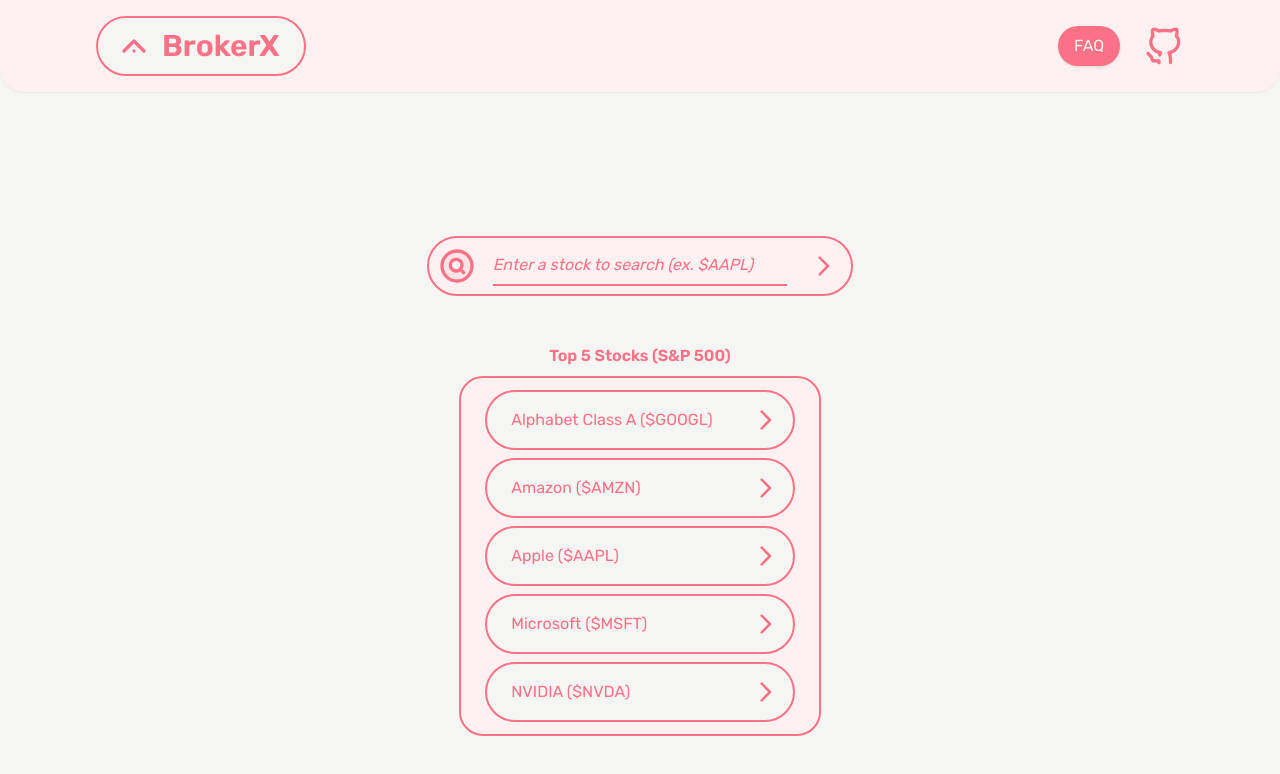
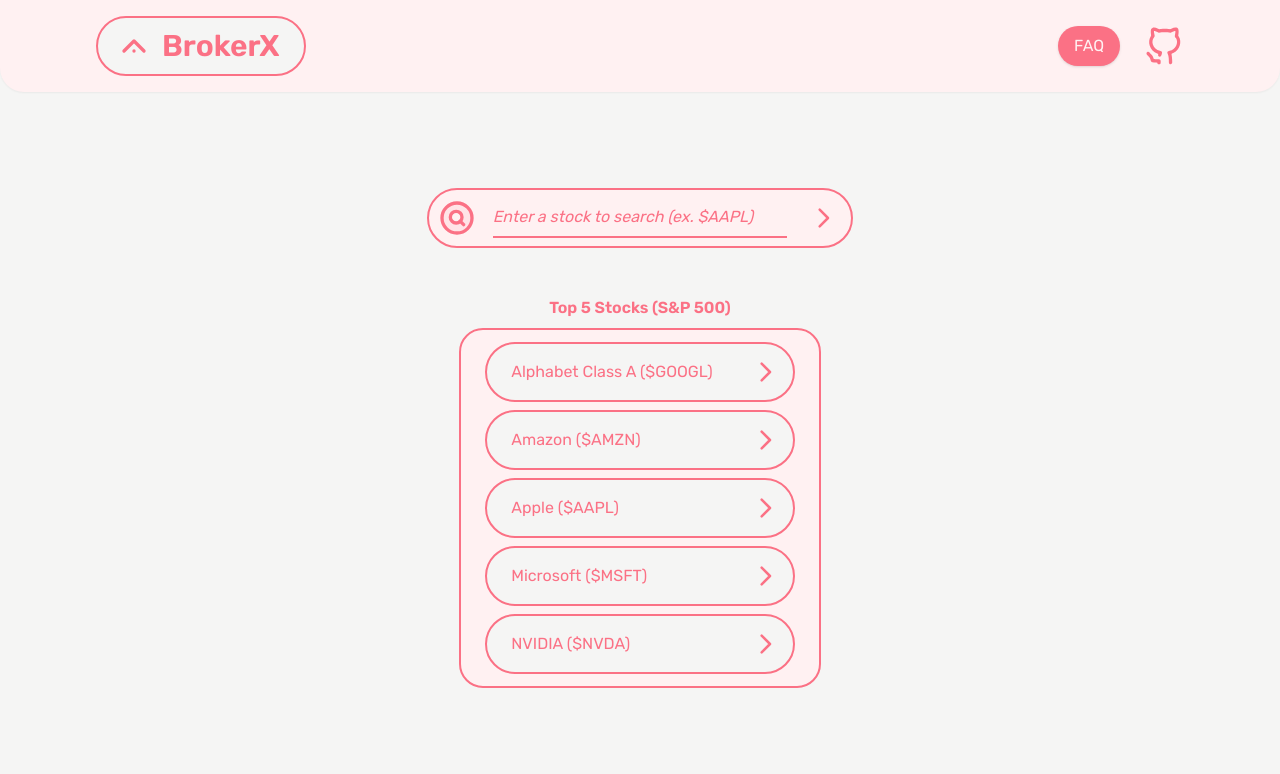
Before and after one commit to loganlucas13/broker-x, a React (Create React App) app: page / in a window 1280 px wide. Shown: the top 774 px of the page. Built offline with nearby package versions, Linux system fonts and the light colour scheme.

Commit message:
fixed indentation on template files

```diff
--- a/src/App.tsx
+++ b/src/App.tsx
@@ -7,7 +7,7 @@
     return (
         <div className="text-center bg-stone-100 min-h-screen w-full">
             <Header></Header>
-      <div className="pt-36 pb-12 flex justify-center">
+            <div className="pt-24 pb-12 flex justify-center">
                 <SearchBar></SearchBar>
             </div>
             <div className="flex justify-center">
--- a/src/custom.d.ts
+++ b/src/custom.d.ts
@@ -1,4 +1,4 @@
 declare module '*.svg' {
     const content: string;
     export default content;
-  }
+}
```
Also changed, not shown: src/index.tsx (indentation only), src/styles/index.css (indentation only). Lines whose indentation alone changed are shown as unchanged.
